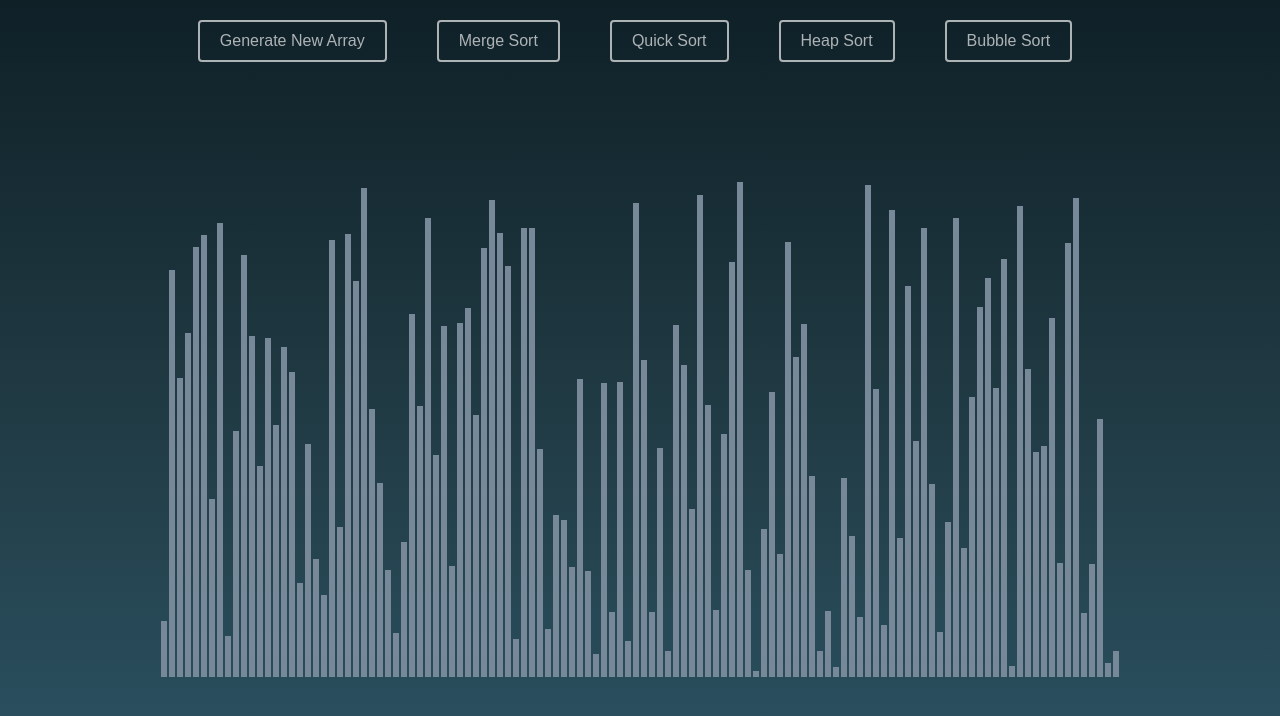
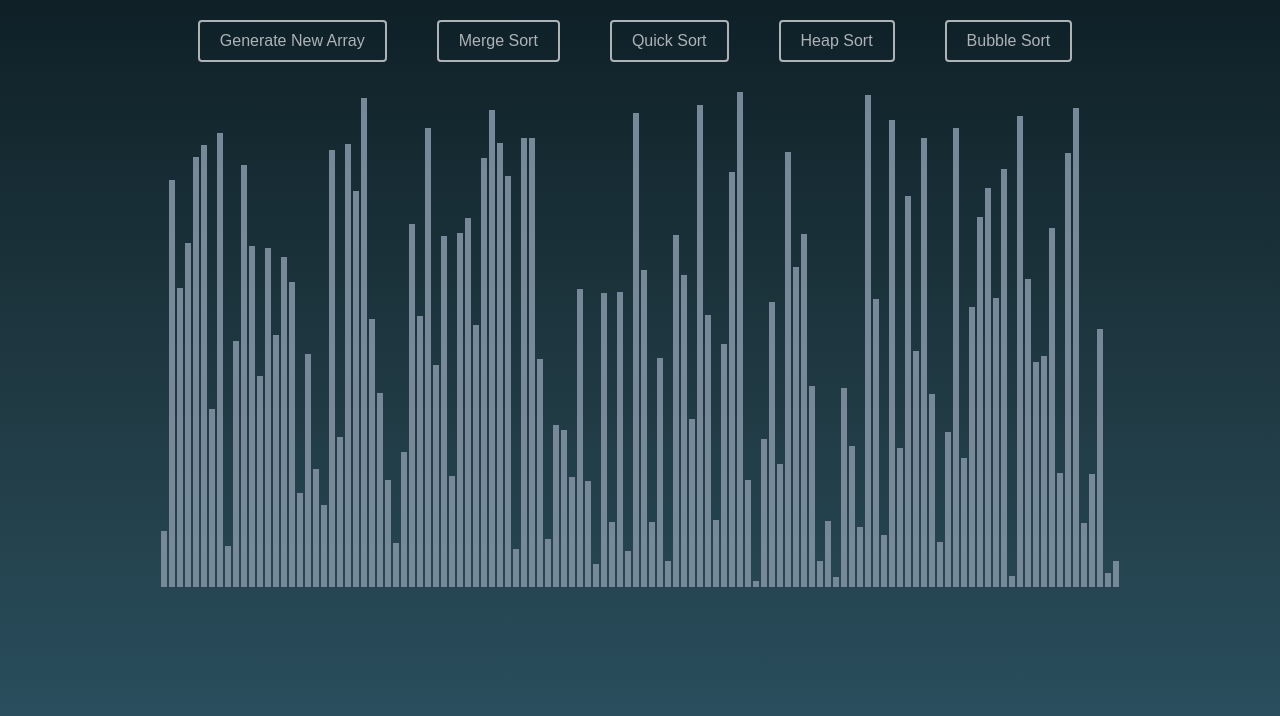
Before and after one commit to Sho-Bot/sorting-visualizer, a React (Create React App) app: page / in a window 1280 px wide. Shown: the top 716 px of the page. Built offline with nearby package versions, Linux system fonts and the light colour scheme.

Commit message:
Update SortingVisualizer.css

```diff
--- a/src/SortingVisualizer/SortingVisualizer.css
+++ b/src/SortingVisualizer/SortingVisualizer.css
@@ -5,7 +5,7 @@
 
 .array-container {
     position: relative;
-    margin-top: 100px;
+    margin-top: 10px;
     margin-left: 10px;
     margin-right: 10px;
     margin-bottom: 10px;
```
